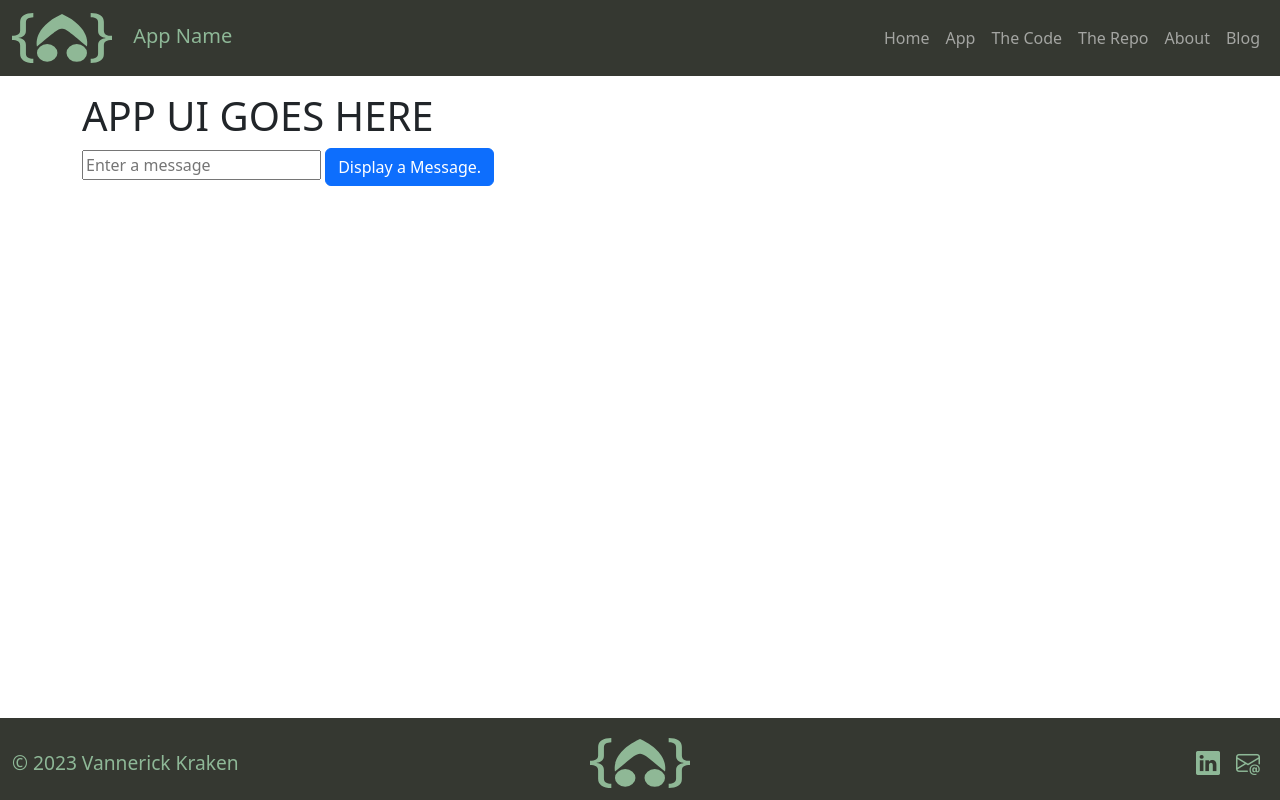
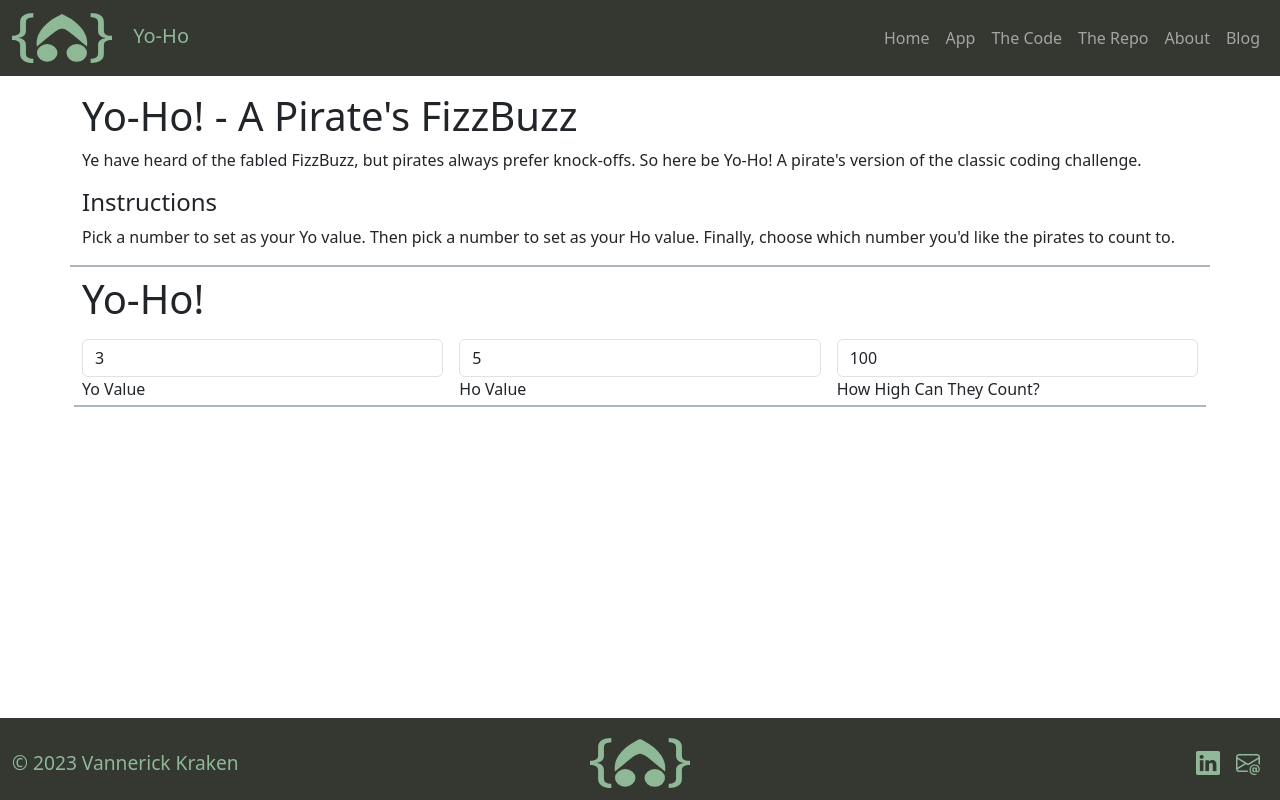
Before and after one commit to Vann-K/Yo-Ho, a plain HTML site: page app.html in a window 1280 px wide. Drawn offline with nearby package versions, Linux system fonts and the light colour scheme; some packages are replaced by stand-ins of ours; a script that the page names is missing.

Commit message:
Initial Commit

```diff
--- a/app.html
+++ b/app.html
@@ -4,7 +4,7 @@
 <head>
     <meta charset="UTF-8">
     <meta name="viewport" content="width=device-width, initial-scale=1.0">
-    <title>App Name: A Coding Challenge</title>
+    <title>Yo-Ho: A Coding Challenge</title>
 
     <!-- DEVICONS -->
     <link rel="stylesheet" href="https://cdn.jsdelivr.net/gh/devicons/devicon@v2.15.1/devicon.min.css">
@@ -27,7 +27,7 @@
             <div class="container-xxl">
                 <a class="navbar-brand" href="/index.html">
                     <img src="/img/Kraken-Footer-Logo.svg" height="50" />
-                    <span class="ms-3">App Name</span>
+                    <span class="ms-3">Yo-Ho</span>
                 </a>
                 <button class="navbar-toggler" type="button" data-bs-toggle="collapse"
                     data-bs-target="#navbarSupportedContent" aria-controls="navbarSupportedContent"
@@ -62,9 +62,42 @@
         </nav>
     </header>
     <main class="container">
-        <h1> APP UI GOES HERE </h1>
-        <input id="message" type="text" placeholder="Enter a message">
-        <button class="btn btn-primary" type="button" id="btnSubmit">Display a Message.</button>
+        <div class="row row-cols-1  d-flex justify-content-center">
+            <div class="col col-12 border-2 border-bottom border-dark-subtle">
+
+
+                <div class="col">
+                    <h1>Yo-Ho! - A Pirate's FizzBuzz</h1>
+                    <p>Ye have heard of the fabled FizzBuzz, but pirates always prefer knock-offs. So here be Yo-Ho!
+                        A
+                        pirate's version of the classic coding challenge.</p>
+                    <h4>Instructions</h4>
+                    <p>Pick a number to set as your Yo value. Then pick a number to set as your Ho value. Finally,
+                        choose
+                        which number you'd like the pirates to count to.</p>
+                </div>
+            </div>
+        </div>
+        <div class="col col-12 mt-2">
+            <form action="#" class="row gy-2 gx-3 pb-1 border-2 border-bottom border-dark-subtle">
+                <h1>Yo-Ho!</h1>
+                <div class="col">
+                    <input type="number" placeholder="Yo Value!" id="yoValue" class="form-control" value="3"
+                        aria-label="Yo Value">
+                    <label class="form-check-label" for="yoValue">Yo Value</label>
+                </div>
+                <div class="col">
+                    <input type="number" placeholder="Ho Value!" id="hoValue" class="form-control" value="5"
+                        aria-label="Ho Value">
+                    <label class="form-check-label" for="yoValue">Ho Value</label>
+                </div>
+                <div class="col">
+                    <input type="number" placeholder="How High?" id="countTo" class="form-control" value="100"
+                        aria-label="Yo Value">
+                    <label class="form-check-label" for="yoValue">How High Can They Count?</label>
+                </div>
+            </form>
+        </div>
     </main>
     <footer class="container-fluid py-2">
         <div class="row align-items-center footer-main">
--- a/js/site.js
+++ b/js/site.js
@@ -4,7 +4,7 @@ function displayMessage() {
     Swal.fire(
         {
             backdrop: false,
-            title: 'App Name',
+            title: 'Yo-Ho',
             text: msg
         }
     );
```
Also changed, not shown: code.html (+3 -3 lines), index.html (+4 -4 lines), img/YoHo-Logo.svg (added).
